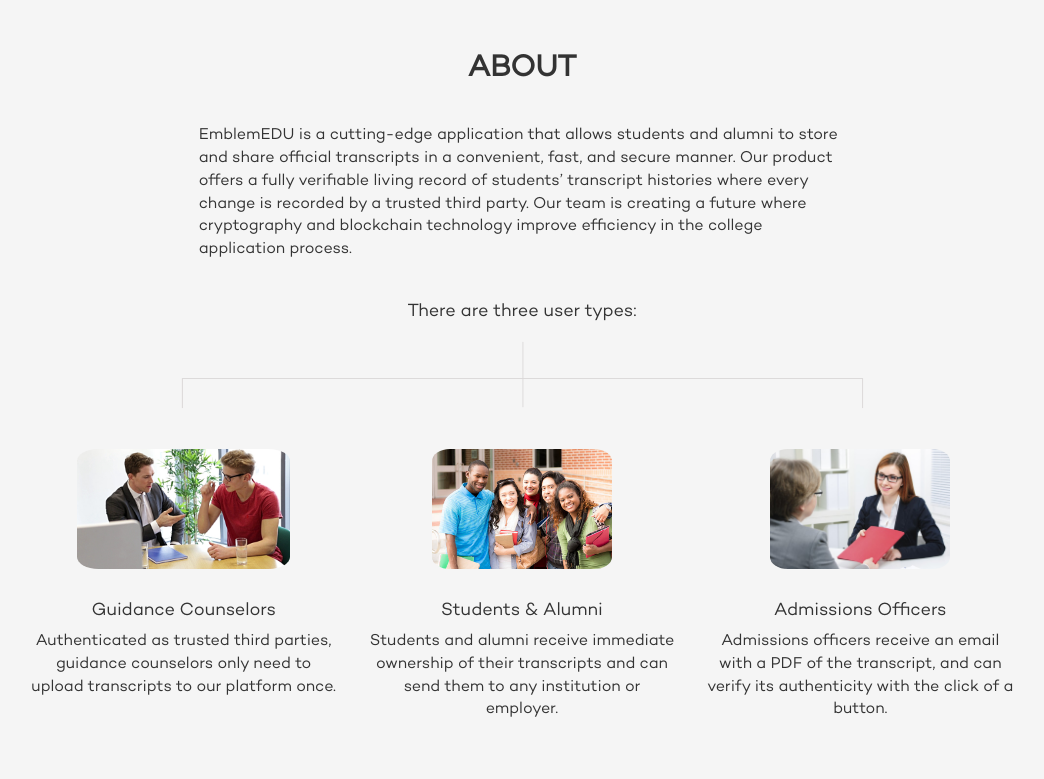
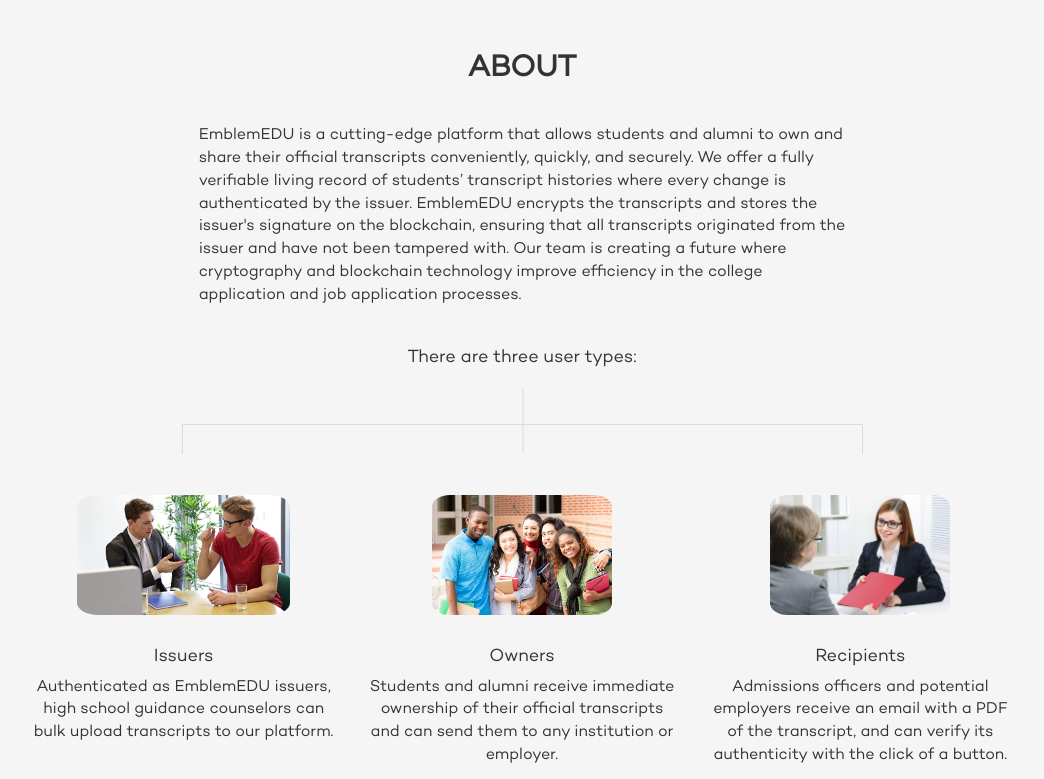
Before and after one commit to transcript-protocol/transcript-protocol.github.io, a plain HTML site: page index.html in a window 1280 px wide. Shown: the part 740-1519 px from the top of the page, without its empty margins (118-1162 px from the left). Drawn offline with Linux system fonts and the light colour scheme.

Commit message:
updated about section content (#25)

```diff
--- a/index.html
+++ b/index.html
@@ -75,10 +75,12 @@
       <div class="col-xs-11 centered-column">
         <h2><strong>ABOUT</strong></h2>
         <p class="col-sm-10 col-md-8">
-          EmblemEDU is a cutting-edge application that allows students and alumni to store and share official transcripts in a convenient,
-          fast, and secure manner.  Our product offers a fully verifiable living record of students’ transcript histories
-          where every change is recorded by a trusted third party.  Our team is creating a future where cryptography and
-          blockchain technology improve efficiency in the college application process.
+          EmblemEDU is a cutting-edge platform that allows students and alumni to own and share their official transcripts
+          conveniently, quickly, and securely.  We offer a fully verifiable living record of students’ transcript histories where
+          every change is authenticated by the issuer.  EmblemEDU encrypts the transcripts and stores the issuer's signature on the
+          blockchain, ensuring that all transcripts originated from the issuer and have not been tampered with.  Our team is
+          creating a future where cryptography and blockchain technology improve efficiency in the college application and job
+          application processes.
         </p>
         <h5>There are three user types:</h5>
         <div class="col-sm-12 hidden-xs centered-column">
@@ -88,19 +90,18 @@
           <div class="row">
             <div class="col-sm-4 col-xs-12 centered-column about-image">
               <img src="assets/img/Users/GC.jpg">
-              <h4>Guidance Counselors</h4>
-              <p>Authenticated as trusted third parties, guidance counselors only need to upload transcripts to our platform once.</p>
+              <h4>Issuers</h4>
+              <p>Authenticated as EmblemEDU issuers, high school guidance counselors can bulk upload transcripts to our platform.</p>
             </div>
             <div class="col-sm-4 col-xs-12 centered-column about-image">
               <img src="assets/img/Users/Students.jpg">
-              <h4>Students & Alumni</h4>
-              <p>Students and alumni receive immediate ownership of their transcripts and can send them to any institution or
-                employer.</p>
+              <h4>Owners</h4>
+              <p>Students and alumni receive immediate ownership of their official transcripts and can send them to any institution or employer.</p>
             </div>
             <div class="col-sm-4 col-xs-12 centered-column about-image">
               <img src="assets/img/Users/CAO.jpg">
-              <h4>Admissions Officers</h4>
-              <p>Admissions officers receive an email with a PDF of the transcript, and can verify its authenticity with the click of a button.</p>
+              <h4>Recipients</h4>
+              <p>Admissions officers and potential employers receive an email with a PDF of the transcript, and can verify its authenticity with the click of a button.</p>
             </div>
           </div>
         </div>
```
